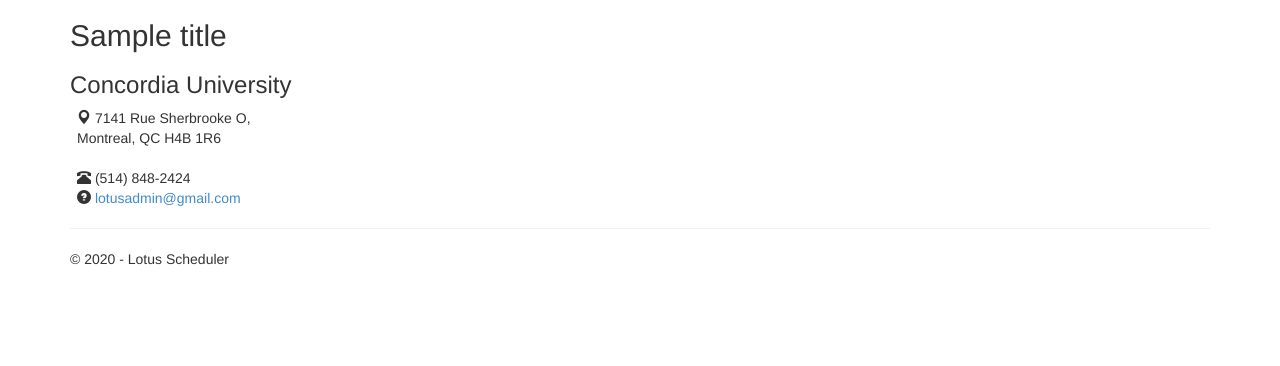
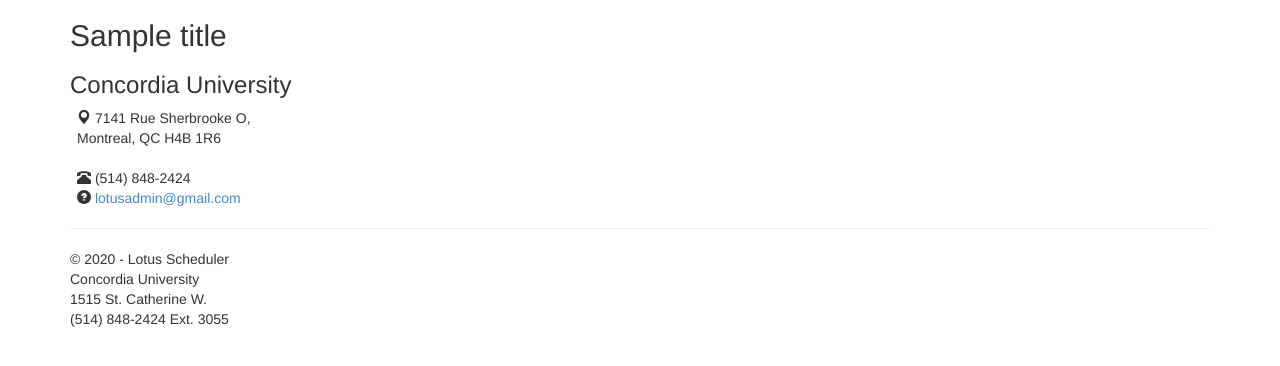
Before and after one commit to jabbasj/Class-Scheduler, a Django app: template DjangoProject_SOEN341/DjangoProject_SOEN341/app/templates/app/contact.html in a window 1280 px wide. Shown: the part 51-417 px from the top of the page. Run offline with Django 3.2, Linux system fonts and the light colour scheme; the template is opened without the code that fills it: most values are stand-ins (such as "Sample title", 1, 10 or a date in 2020); some libraries are stand-ins or nearby versions.

Commit message:
Moved Contact tab to the page footer
Moved information related to the Contact tab to the
footer. This allows the removal of the Contact tab.

Issue #12: Move Contact tab to page footer

```diff
--- a/DjangoProject_SOEN341/DjangoProject_SOEN341/app/templates/app/layout.html
+++ b/DjangoProject_SOEN341/DjangoProject_SOEN341/app/templates/app/layout.html
@@ -36,7 +36,10 @@
 {% block content %}{% endblock %}
         <hr/>
         <footer>
-            <p>&copy; {{ year }} - Lotus Scheduler</p>
+            <p>&copy; {{ year }} - Lotus Scheduler<br/>
+            Concordia University<br/>
+            1515 St. Catherine W.<br/>
+            (514) 848-2424 Ext. 3055</p>
         </footer>
     </div>
 
```
